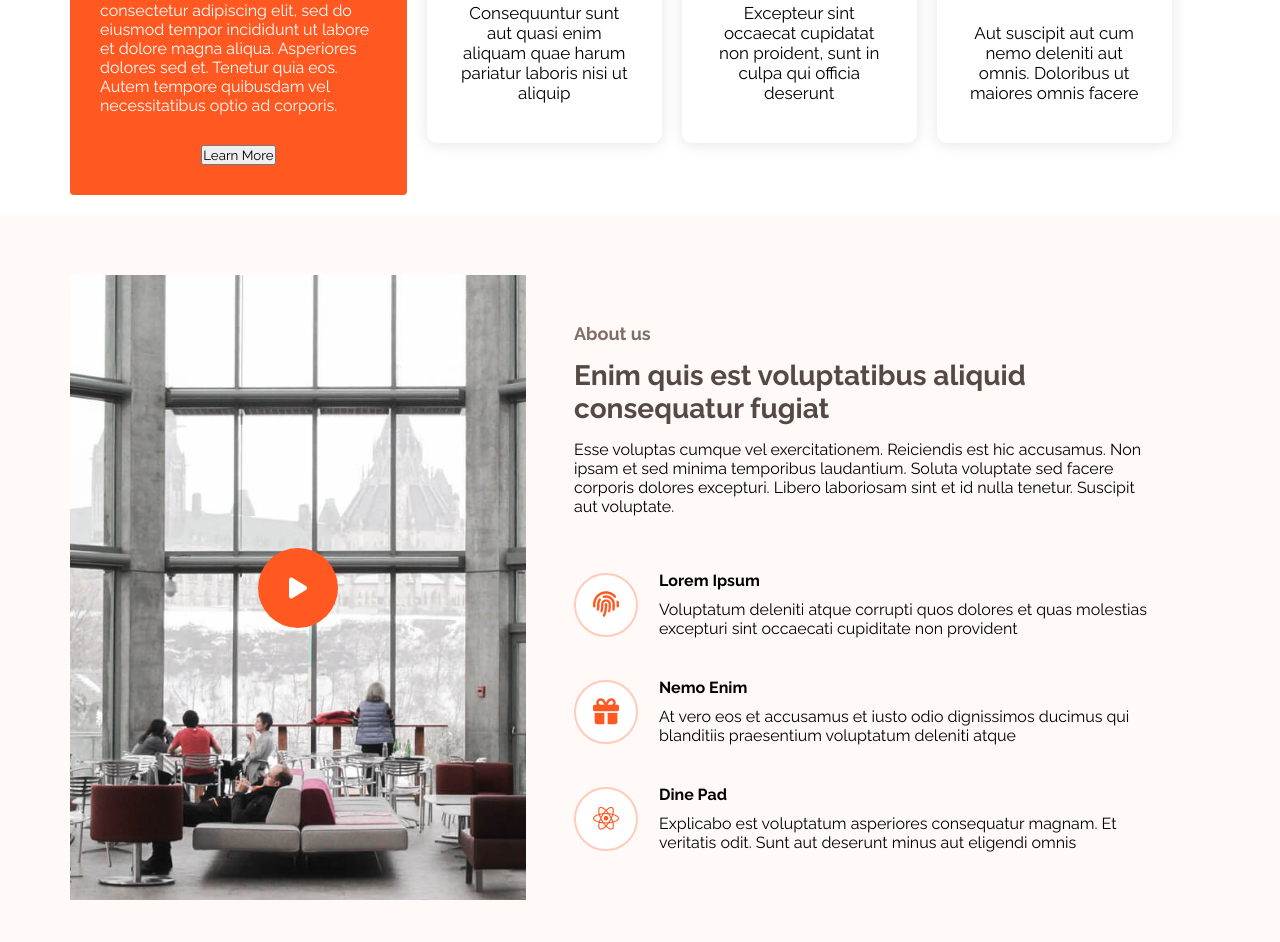
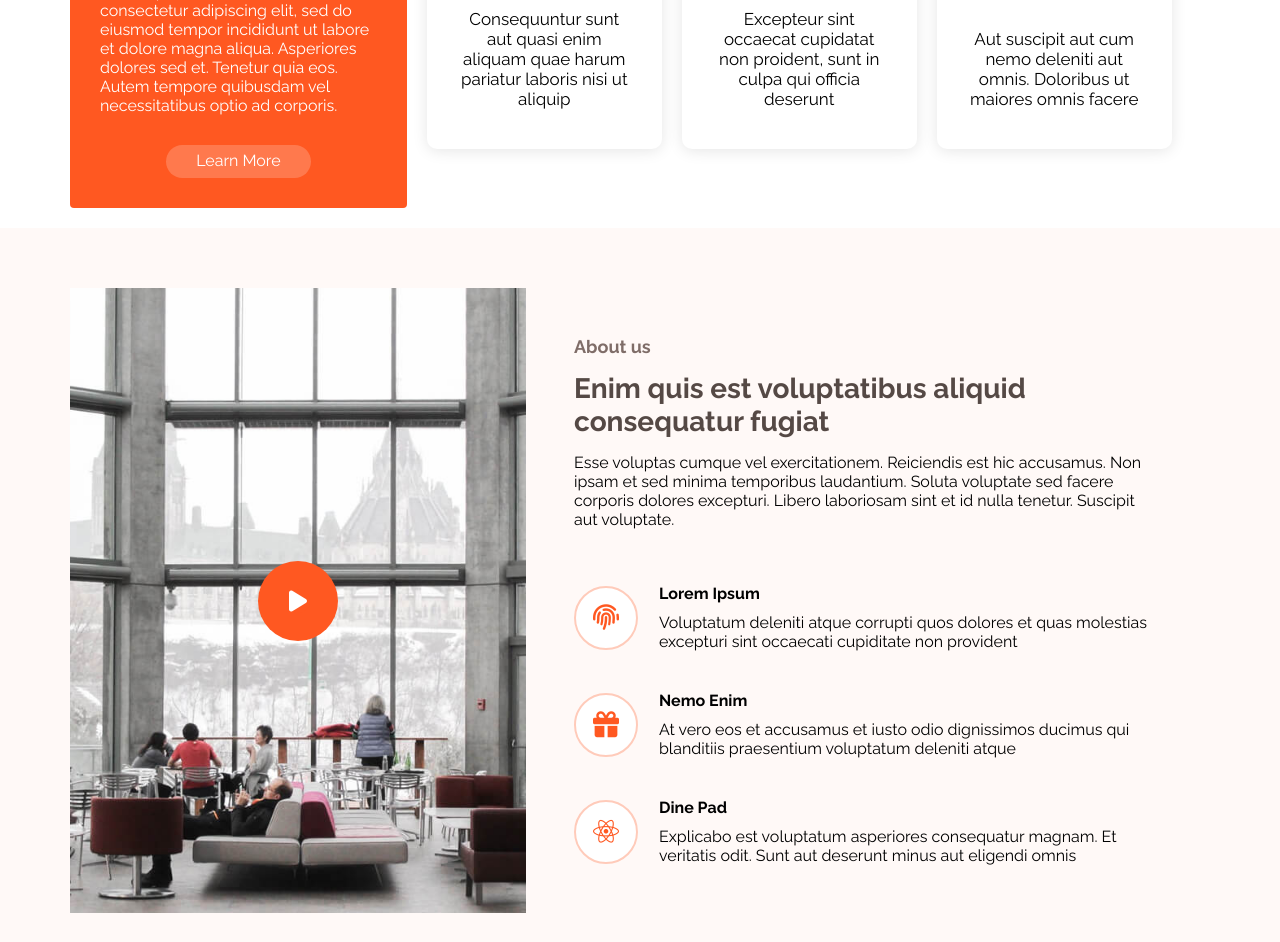
Before and after one commit to nodelike/flexor-blog-drill, a plain HTML site: page index.html in a window 1280 px wide. Shown: the part 815-1757 px from the top of the page. Drawn offline with Linux system fonts and the light colour scheme.

```diff
--- a/style.css
+++ b/style.css
@@ -170,6 +170,16 @@ section{
         flex-direction: column;
         align-items: center;
         gap: 30px;
+    }
+
+    .main-card button{
+        padding: 6px 30px 8px 30px;
+        background: rgba(255, 255, 255, 0.2);
+        border-radius: 50px;
+        border: none;
+        cursor: pointer;
+        color: white;
+        font-size: 16px;
     }
     .main-card h2{
         font-size: 34px;
```
Also changed, not shown: 1 other file.
